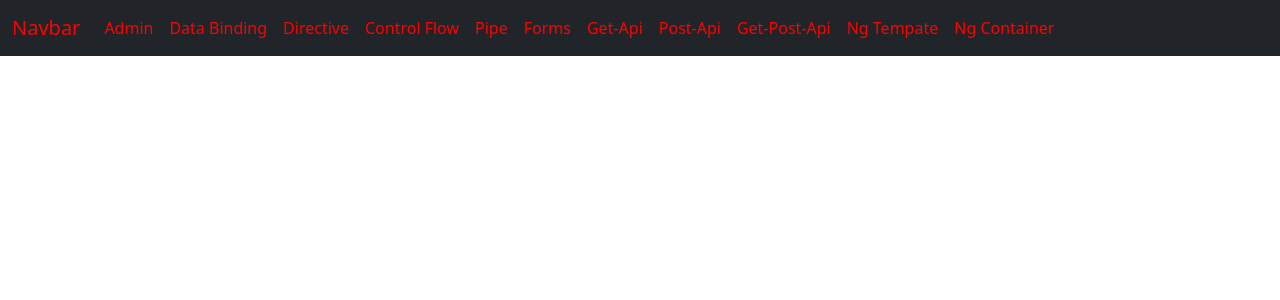
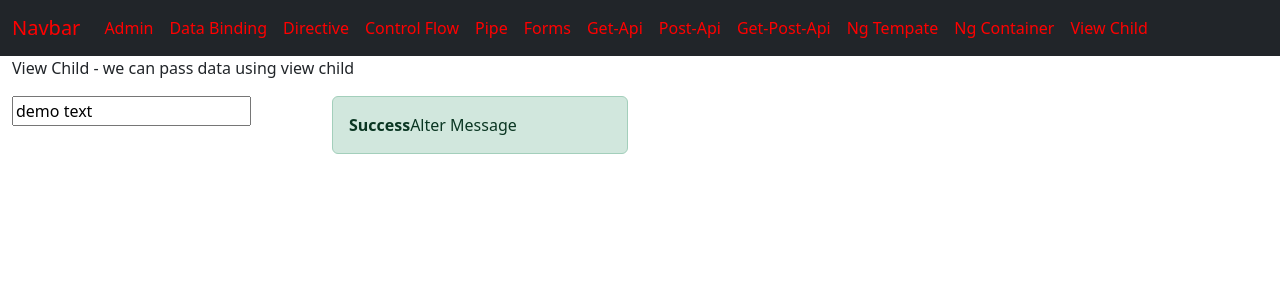
Before and after one commit to KakadeAlpana/Routing, an Angular app: page /viewChild in a window 1280 px wide. Before the commit this address led to /. Shown: the top 300 px of the page. Built offline with nearby package versions, Linux system fonts and the light colour scheme.

Commit message:
viewchild decorator

```diff
--- a/src/app/app.component.html
+++ b/src/app/app.component.html
@@ -39,6 +39,9 @@
           <li class="nav-item">
           <a class="nav-link" routerLink="ngContainer">Ng Container</a>
         </li>
+        <li class="nav-item">
+          <a class="nav-link" routerLink="viewChild">View Child</a>
+        </li>
       </ul>
 
     </div>
--- a/src/app/app.routes.ts
+++ b/src/app/app.routes.ts
@@ -20,6 +20,7 @@ import { PostApiComponent } from '../components/apiintergration/post-api/post-ap
 import { ApiGetPostComponent } from '../components/api-get-post/api-get-post.component';
 import { NgTempateComponent } from '../components/ng-tempate/ng-tempate.component';
 import { NgContainerComponent } from '../components/ng-container/ng-container.component';
+import { ViewChildComponent } from '../components/view-child/view-child.component';
 
 export const routes: Routes = [
     {
@@ -118,6 +119,10 @@ export const routes: Routes = [
         path:'ngContainer',
         component:NgContainerComponent
     },
+     {
+        path:'viewChild',
+        component:ViewChildComponent
+    },
     { path: '', redirectTo: 'admin', pathMatch: 'full' },
 
 ];
--- a/src/components/reusableComponent/alert/alert.component.ts
+++ b/src/components/reusableComponent/alert/alert.component.ts
@@ -10,4 +10,6 @@ import { Component,Input } from '@angular/core';
 export class AlertComponent {
  @Input() message:string ='';
  @Input() alterType :string ='';
+
+ alertMode :string='Alter Data Send'
 }
--- /dev/null
+++ b/src/components/view-child/view-child.component.html
@@ -0,0 +1,11 @@
+<p>View Child - we can pass data using view child</p>
+<div class="row">
+    <div class="col-3">
+        <input type="text" value="demo text"  #txt>
+
+    </div>
+    <div class="col-3">
+        <app-alert  [message]="'Alter Message'"
+        [alterType]="'Success'"></app-alert>
+    </div>
+</div>
--- /dev/null
+++ b/src/components/view-child/view-child.component.ts
@@ -0,0 +1,24 @@
+import { AfterViewInit, Component, ElementRef, ViewChild } from '@angular/core';
+import { AlertComponent } from '../reusableComponent/alert/alert.component';
+
+@Component({
+  selector: 'app-view-child',
+  imports: [AlertComponent],
+  templateUrl: './view-child.component.html',
+  styleUrl: './view-child.component.css'
+})
+export class ViewChildComponent  implements AfterViewInit{
+
+ @ViewChild('txt') textBox?:ElementRef;
+ @ViewChild('AlertComponent') alterD?:AlertComponent;
+
+ ngAfterViewInit(): void {
+  const value = this.textBox?.nativeElement.value
+  console.log(value);
+
+  const alterValue = this.alterD?.alertMode;
+  console.log(alterValue);
+
+}
+
+}
```
Also changed, not shown: src/components/view-child/view-child.component.css (added), 1 other file (tests, documents, lock files or other folders).
